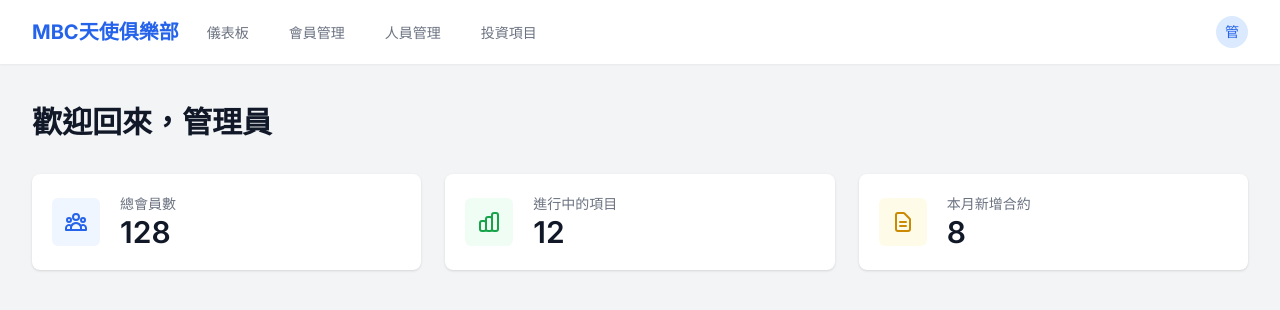
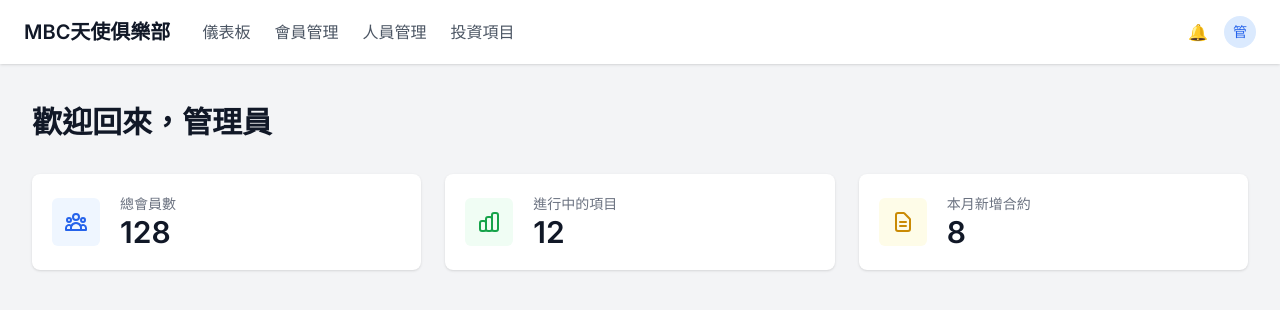
Before and after one commit to yyami731117tw/sum-crm, a Next.js app: page / in a window 1280 px wide. Shown: the top 310 px of the page. Built offline with nearby package versions, Linux system fonts and the light colour scheme.

Commit message:
style: 優化導航選單樣式

```diff
--- a/src/components/dashboard/DashboardNav.tsx
+++ b/src/components/dashboard/DashboardNav.tsx
@@ -20,18 +20,14 @@ export function DashboardNav() {
   const { user, logout } = useAuth()
 
   return (
-    <Disclosure as="nav" className="bg-white shadow-sm">
-      {({ open }) => (
-        <>
-          <div className="max-w-7xl mx-auto px-4 sm:px-6 lg:px-8">
-            <div className="flex justify-between h-16">
-              <div className="flex">
-                <div className="flex-shrink-0 flex items-center">
-                  <Link href="/dashboard">
-                    <span className="text-xl font-bold text-blue-600">MBC天使俱樂部</span>
+    <nav className="bg-white shadow">
+      <div className="container mx-auto px-6 py-4">
+        <div className="flex items-center justify-between">
+          <div className="flex items-center space-x-8">
+            <Link href="/dashboard" className="flex items-center space-x-3">
+              <span className="text-xl font-semibold text-gray-900">MBC天使俱樂部</span>
             </Link>
-                </div>
-                <div className="hidden sm:-my-px sm:ml-6 sm:flex sm:space-x-8">
+            <div className="flex items-center space-x-6">
               {navigation.map((item) => {
                 const isCurrent = router.pathname === item.href
                 // 如果不是管理員，隱藏管理員專用頁面
@@ -44,11 +40,10 @@ export function DashboardNav() {
                     href={item.href}
                     className={classNames(
                       isCurrent
-                            ? 'border-blue-500 text-gray-900'
-                            : 'border-transparent text-gray-500 hover:text-gray-700 hover:border-gray-300',
-                          'inline-flex items-center px-1 pt-1 border-b-2 text-sm font-medium'
+                        ? 'text-blue-600 font-semibold'
+                        : 'text-gray-600 hover:text-gray-900',
+                      'font-medium'
                     )}
-                        aria-current={isCurrent ? 'page' : undefined}
                   >
                     {item.name}
                   </Link>
@@ -56,29 +51,29 @@ export function DashboardNav() {
               })}
             </div>
           </div>
-              <div className="hidden sm:ml-6 sm:flex sm:items-center">
-                {/* 個人資料選單 */}
-                <Menu as="div" className="ml-3 relative">
-                  <div>
-                    <Menu.Button className="max-w-xs bg-white flex items-center text-sm rounded-full focus:outline-none focus:ring-2 focus:ring-offset-2 focus:ring-blue-500">
-                      <span className="sr-only">開啟使用者選單</span>
+          <div className="flex items-center space-x-4">
+            <button className="text-gray-600 hover:text-gray-900">
+              <span className="sr-only">通知</span>
+              🔔
+            </button>
+            <Menu as="div" className="relative">
+              <Menu.Button className="flex items-center space-x-1 text-gray-600 hover:text-gray-900">
                 <div className="h-8 w-8 rounded-full bg-blue-100 flex items-center justify-center">
                   <span className="text-sm font-medium text-blue-600">
-                          {user?.name[0]}
+                    {user?.name?.[0] || 'U'}
                   </span>
                 </div>
               </Menu.Button>
-                  </div>
               <Transition
                 as={Fragment}
-                    enter="transition ease-out duration-200"
+                enter="transition ease-out duration-100"
                 enterFrom="transform opacity-0 scale-95"
                 enterTo="transform opacity-100 scale-100"
                 leave="transition ease-in duration-75"
                 leaveFrom="transform opacity-100 scale-100"
                 leaveTo="transform opacity-0 scale-95"
               >
-                    <Menu.Items className="origin-top-right absolute right-0 mt-2 w-48 rounded-md shadow-lg py-1 bg-white ring-1 ring-black ring-opacity-5 focus:outline-none">
+                <Menu.Items className="absolute right-0 mt-2 w-48 rounded-md shadow-lg py-1 bg-white ring-1 ring-black ring-opacity-5 focus:outline-none">
                   <Menu.Item>
                     {({ active }) => (
                       <Link
@@ -111,8 +106,6 @@ export function DashboardNav() {
           </div>
         </div>
       </div>
-        </>
-      )}
-    </Disclosure>
+    </nav>
   )
 }
```
Lines whose indentation alone changed are shown as unchanged.
